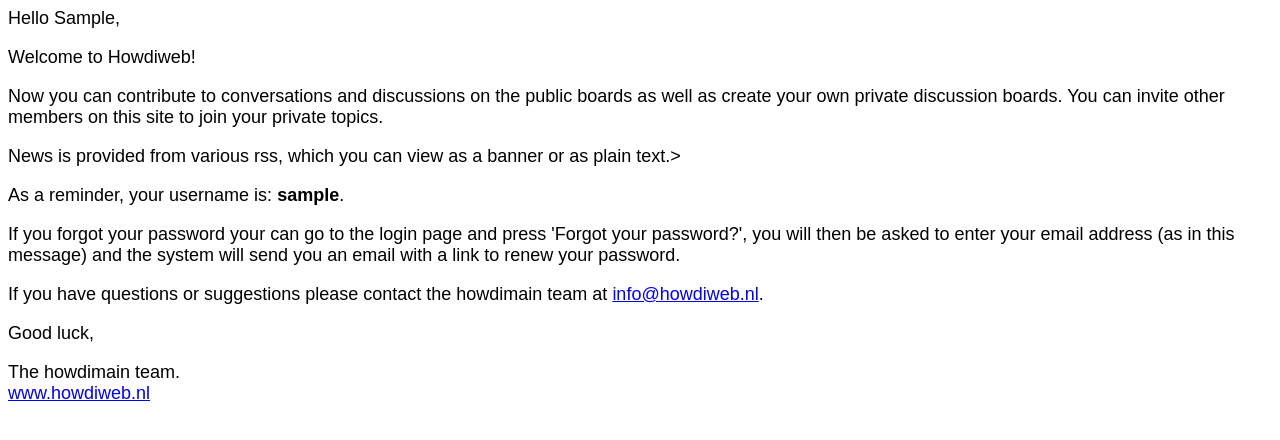
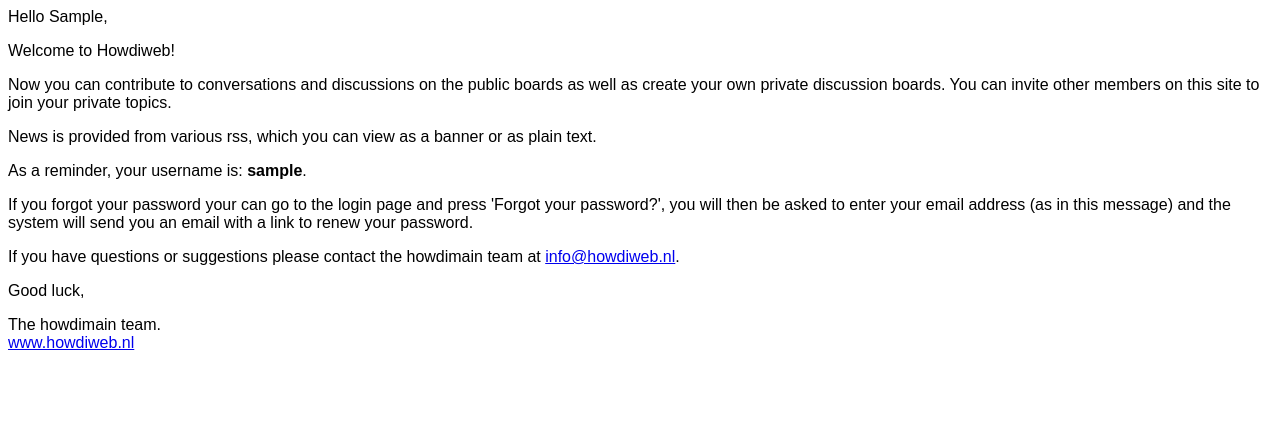
Before and after one commit to bvermeulen/Django, a Django app: template accounts/templates/accounts/email_welcome_body.html in a window 1280 px wide. Shown: the top 440 px of the page. Run offline with Django 3.2, Linux system fonts and the light colour scheme; the template is opened without the code that fills it: most values are stand-ins (such as "Sample title", 1, 10 or a date in 2020); some libraries are stand-ins or nearby versions.

Commit message:
small fixes

```diff
--- a/accounts/templates/accounts/email_welcome_body.html
+++ b/accounts/templates/accounts/email_welcome_body.html
@@ -5,7 +5,7 @@
 	body
 	{
 	color: black;
-	font-size: 18px;
+	font-size: 16px;
 	font-family: Arial; sans-serif;
 
 	}
@@ -21,7 +21,7 @@
 	as well as create your own private discussion boards. You can invite other members
 	on this site to join your private topics.</p>
 
-	<p>News is provided from various rss, which you can view as a banner or as plain text.></p>
+	<p>News is provided from various rss, which you can view as a banner or as plain text.</p>
 
 	<p>As a reminder, your username is: <strong>{{ username }}</strong>.</p>
 
--- a/howdimain/settings.py
+++ b/howdimain/settings.py
@@ -149,12 +149,12 @@ def log_settings():
 
     logger.info(f"{nl}DB_NAME: {config('DB_NAME')}"\
                 f"{nl}DB_USER: {config('DB_USER')}"\
-                f"{nl}DB_PASSWORD: {config('DB_PASSWORD')}"\
+                f"{nl}DB_PASSWORD: {'NOT SHOWN'}"\
                 f'{nl}EMAIL_BACKEND: {EMAIL_BACKEND}'\
                 f'{nl}EMAIL_HOST: {EMAIL_HOST}'\
                 f'{nl}EMAIL_PORT: {EMAIL_PORT}'\
                 f'{nl}EMAIL_HOST_USER: {EMAIL_HOST_USER}'\
-                f'{nl}EMAIL_HOST_PASSWORD: {EMAIL_HOST_PASSWORD}'\
+                f"{nl}EMAIL_HOST_PASSWORD: {'NOT SHOWN'}"\
                 f'{nl}EMAIL_USE_TLS: {EMAIL_USE_TLS}'
                 f'{nl}------------------------------------------------------------')
 
```
Also changed, not shown: newsfeed/tests/test_view_newspage.py (+1 -1 lines).
